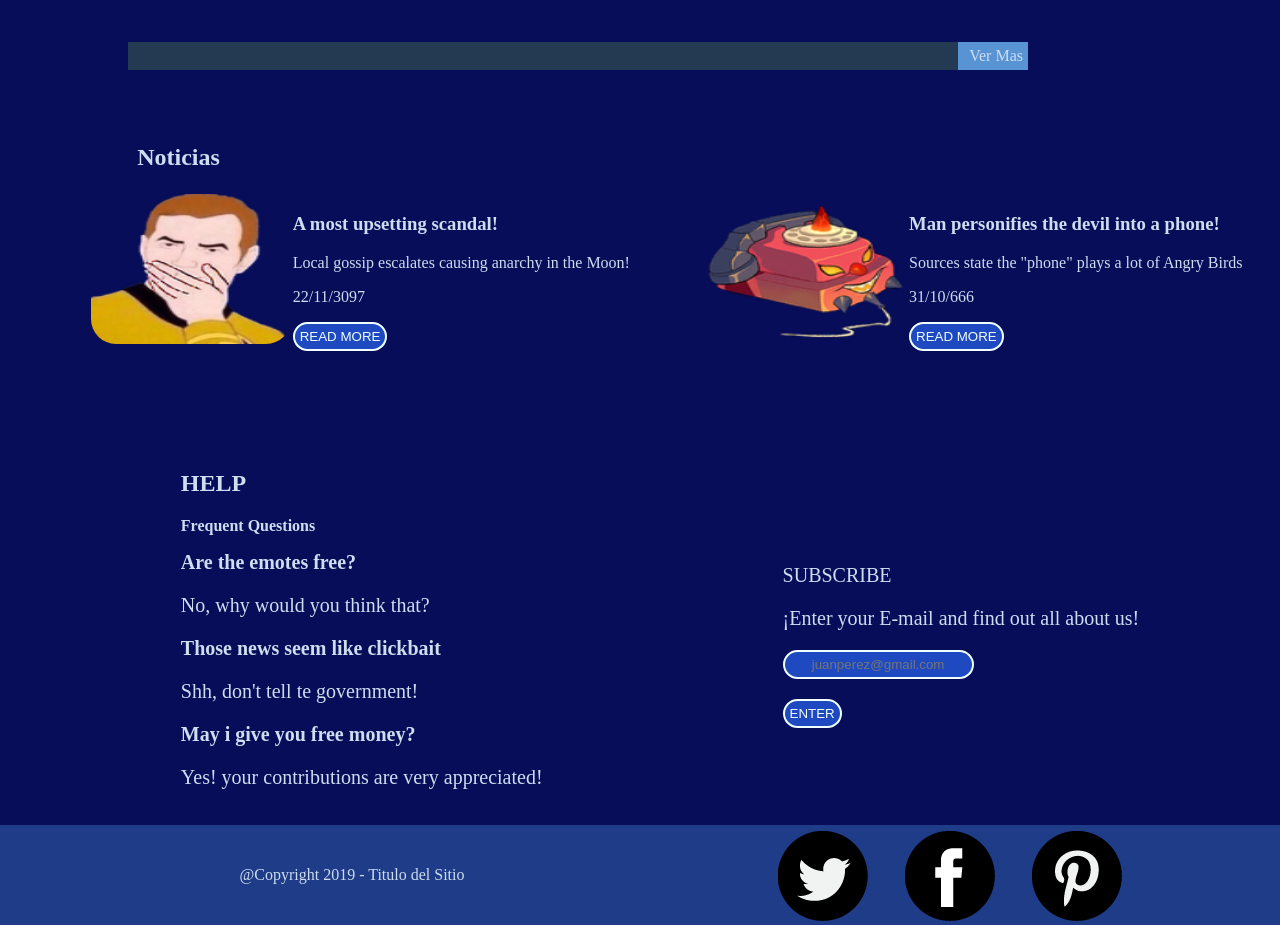
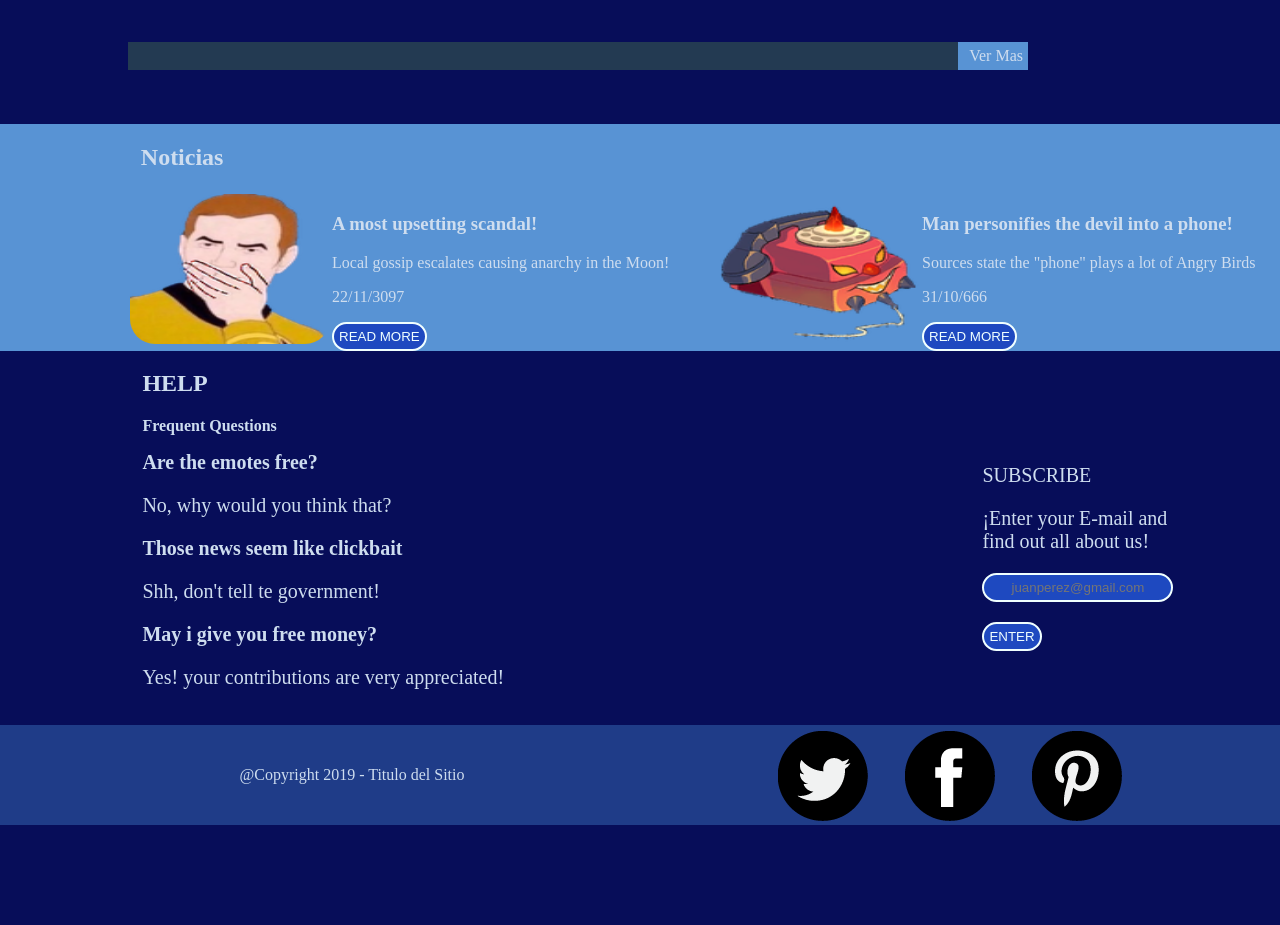
Before and after one commit to avallelisboa/ObligatorioDise-o, a plain HTML site: page Obligatorio/index.html in a window 1280 px wide. Shown: the part 3060-3985 px from the top of the page. After the commit the page ends 3885 px from the top, so only its background shows below. Drawn offline with Linux system fonts and the light colour scheme.

Commit message:
align fix

```diff
--- a/Obligatorio/styles.css
+++ b/Obligatorio/styles.css
@@ -54,12 +54,14 @@ section{
     height:1600px;
     width:auto;
 }
-#middleArticle{
-    width:100%;
-    margin-left:4%;
+#middleArticle {
+    display: flex;
+    width: 100%;
+    background-color: #5893d4;
 }
 #middleSpan1{
     float:right;
+    margin-left:10%
 }
 #middleSpan2{
     float: left;
@@ -67,7 +69,7 @@ section{
 #News{
     display:inline-block;
     text-align:left;
-    margin-left:7%;
+    margin-left:11%;
     width:100%;
 }
 
@@ -306,6 +308,7 @@ img{
 }
 #bottomArticle{
     margin-top:100px;
+    display:contents;
 }
 .bottomSection {
     background-color:rgb(35, 58, 82);
@@ -328,13 +331,12 @@ img{
 }
 
 #bottomSpan1{
-    width:auto;
+    width:34%;
     height:auto;
 }
 #bottomSpan2 {
-    width: auto;
+    width: 34%;
     height: auto;
-    float:left;
 }
 
 /*table stuff begins*/
```
